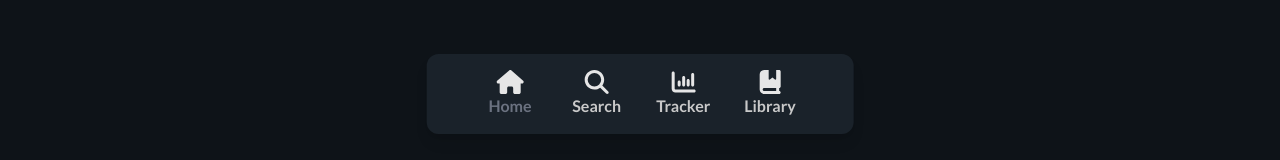
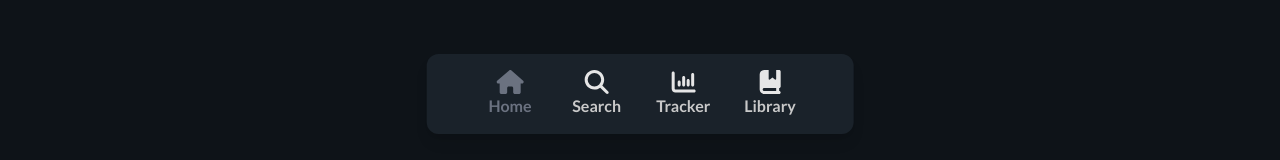
Before and after one commit to dalonga-kohi/questio, a React (Vite) app: page / in a window 1280 px wide. Shown: the part 642-802 px from the top of the page. Built offline with nearby package versions, Linux system fonts and the light colour scheme.

Commit message:
Fix icon classes

```diff
--- a/src/components/main/interface/IconBar/features/Icon.tsx
+++ b/src/components/main/interface/IconBar/features/Icon.tsx
@@ -20,8 +20,8 @@
     >
       <FontAwesomeIcon
         icon={icon}
-        className={`text-2xl dark:text-white ${
-          isMatching ? 'text-gray-500 dark:text-gray-500' : ''
+        className={`text-2xl ${
+          isMatching ? 'text-gray-500' : 'dark:text-white'
         }`}
       />
       <div className={`font-bold ${isMatching ? 'text-gray-500' : ''}`}>
```
